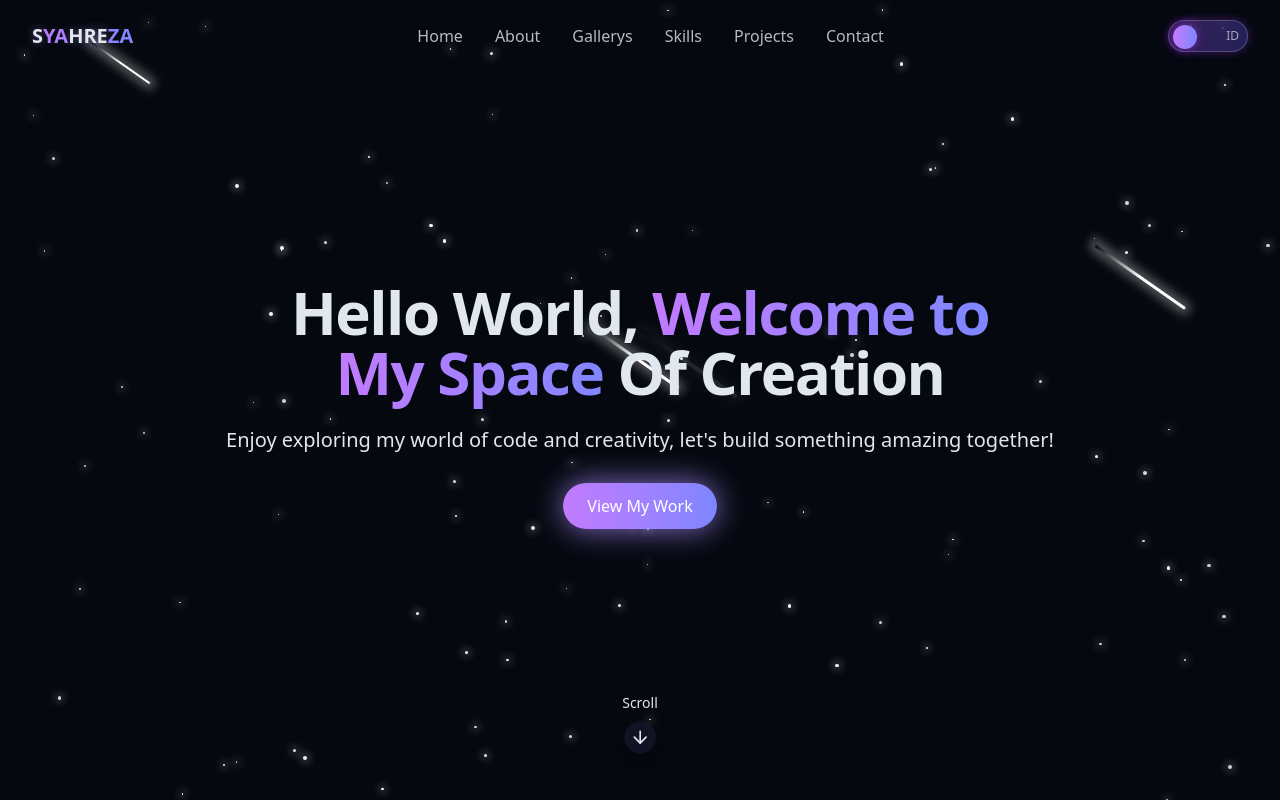
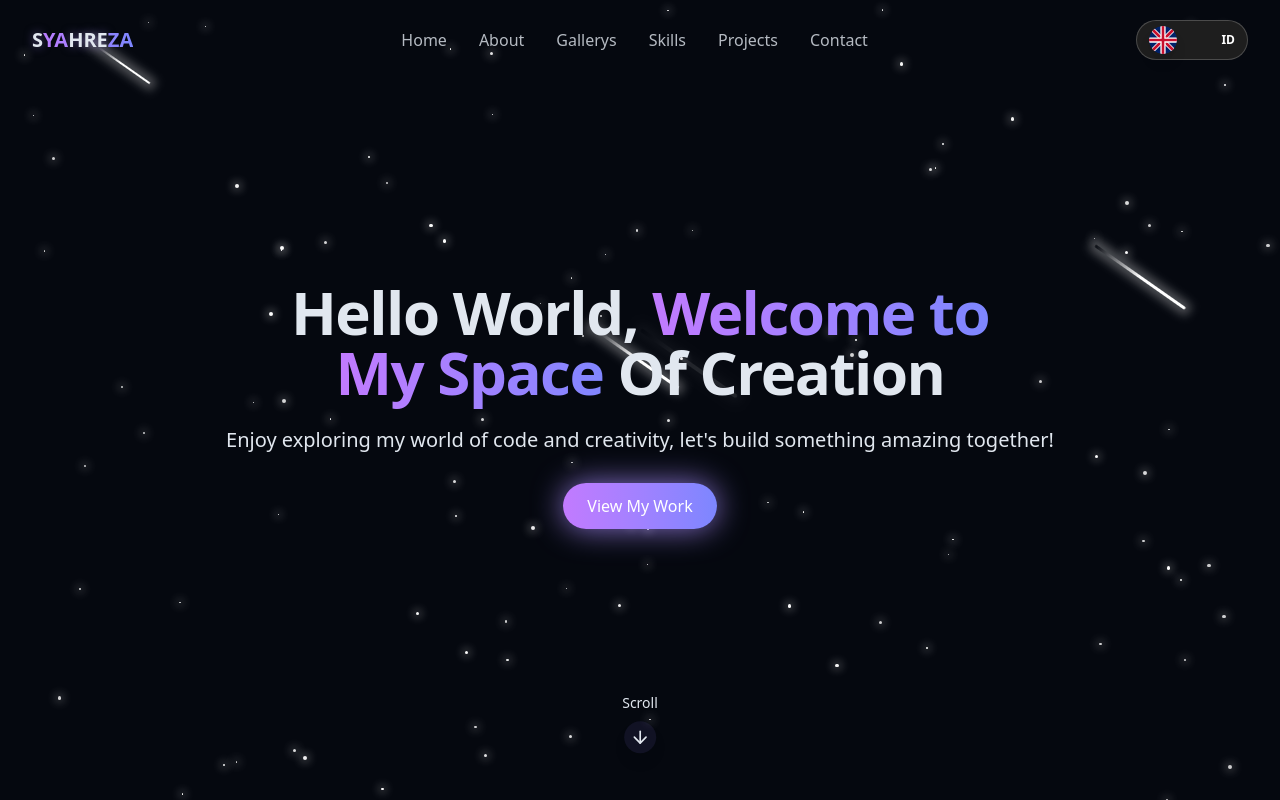
Before and after one commit to yazasyahreza/syahreza-porto, a React (Vite) app: page / in a window 1280 px wide. Shown: the top 800 px of the page. Built offline with nearby package versions, Linux system fonts and the light colour scheme.

Commit message:
perubahan toogle

```diff
--- a/src/components/LanguageToggle.jsx
+++ b/src/components/LanguageToggle.jsx
@@ -5,45 +5,36 @@ export const LanguageToggle = () => {
   const { i18n } = useTranslation();
   const isEnglish = i18n.language === "en";
 
-  const toggleLanguage = () => {
+  const toggle = () => {
     i18n.changeLanguage(isEnglish ? "id" : "en");
   };
 
   return (
-    <motion.button
-      onClick={toggleLanguage}
-      whileTap={{ scale: 0.95 }}
-      whileHover={{ scale: 1.03 }}
-      transition={{ type: "spring", stiffness: 300, damping: 25 }}
-      className="relative w-20 h-8 rounded-full flex items-center justify-between px-2
-                 bg-gradient-to-r from-purple-500/30 to-indigo-500/30 backdrop-blur-md
-                 border border-white/20 shadow-[0_0_10px_rgba(147,51,234,0.4)]
-                 text-white text-xs font-medium transition-all duration-300"
+    <button
+      onClick={toggle}
+      className="relative w-28 h-10 rounded-full bg-[#1e1e1e]
+                 border border-white/20 flex items-center px-3"
     >
-      {/* Label bahasa */}
-      <span
-        className={`${
-          isEnglish ? "opacity-100" : "opacity-60"
-        } transition-opacity`}
-      >
+      {/* Teks tetap diam */}
+      <span className="text-white text-xs font-semibold absolute left-3">
         EN
       </span>
-      <span
-        className={`${
-          isEnglish ? "opacity-60" : "opacity-100"
-        } transition-opacity`}
-      >
+
+      <span className="text-white text-xs font-semibold absolute right-3">
         ID
       </span>
 
-      {/* Tombol bulat yang bergerak */}
+      {/* Flag slider lebih dekat */}
       <motion.div
-        animate={{ x: isEnglish ? 0 : 48 }} // Geser halus 48px
-        transition={{ type: "spring", stiffness: 300, damping: 20 }}
-        className="absolute top-1 left-1 w-6 h-6 rounded-full
-                   bg-gradient-to-r from-purple-400 to-indigo-400
-                   shadow-[0_0_10px_rgba(147,51,234,0.6)]"
-      />
-    </motion.button>
+        animate={{ x: isEnglish ? 0 : 60 }}
+        transition={{ duration: 0.35, ease: "easeInOut" }}
+        className="absolute left-3 w-7 h-7 rounded-full shadow-lg"
+      >
+        <img
+          src={isEnglish ? "/flags/en.svg" : "/flags/id.svg"}
+          className="w-7 h-7 rounded-full"
+        />
+      </motion.div>
+    </button>
   );
 };
--- a/src/index.css
+++ b/src/index.css
@@ -180,3 +180,35 @@
 .animate-aurora {
   animation: aurora 5s ease-in-out infinite alternate;
 }
+
+.lang-toggle {
+  display: flex;
+  align-items: center;
+  gap: 10px;
+  padding: 8px 14px;
+  border-radius: 50px;
+  background: rgba(255, 255, 255, 0.08);
+  backdrop-filter: blur(10px);
+  border: 1px solid rgba(255, 255, 255, 0.2);
+  cursor: pointer;
+  transition: 0.3s ease;
+}
+
+.lang-toggle:hover {
+  background: rgba(255, 255, 255, 0.18);
+  border-color: rgba(255, 255, 255, 0.4);
+}
+
+.flag-icon {
+  width: 26px;
+  height: 26px;
+  object-fit: cover;
+  border-radius: 50%;
+  box-shadow: 0 0 10px rgba(0,0,0,0.25);
+}
+
+.lang-label {
+  font-size: 14px;
+  color: white;
+  font-weight: 500;
+}
```
Also changed, not shown: public/flags/en.svg (added), public/flags/id.svg (added).
